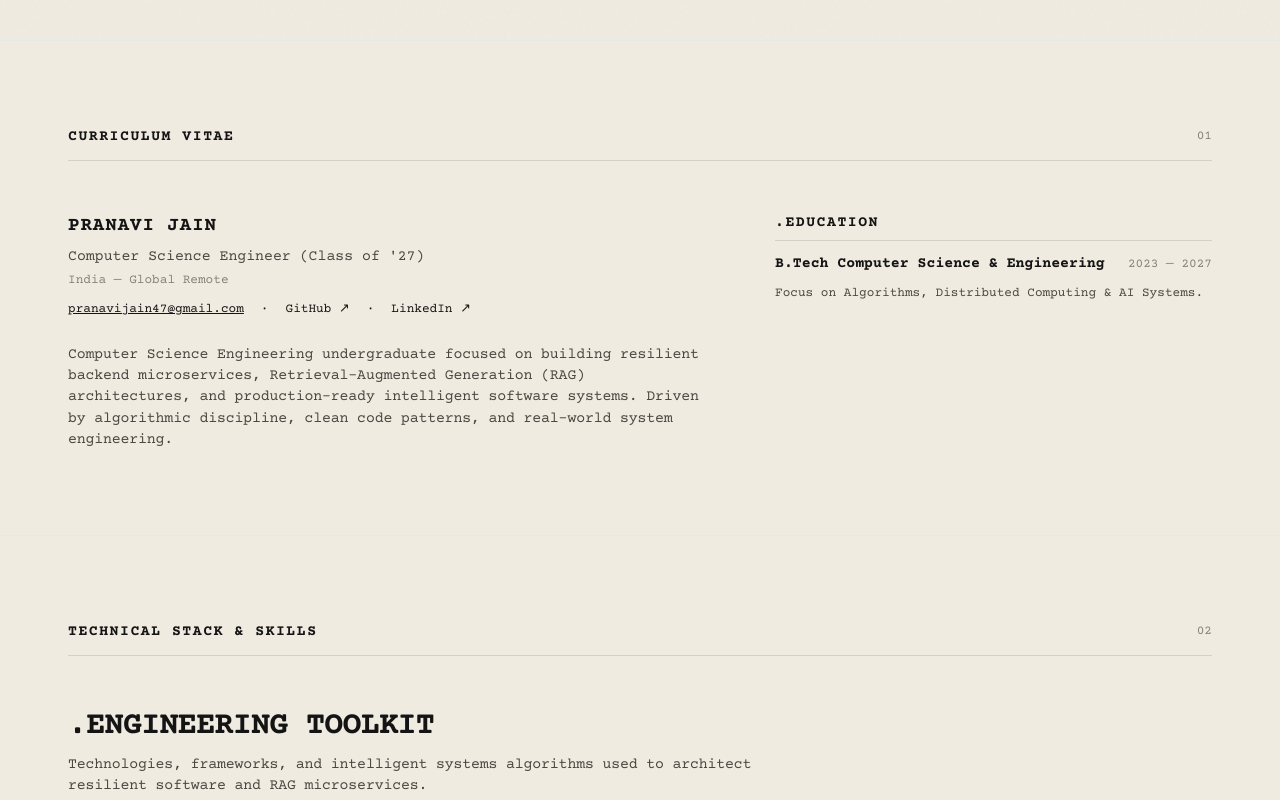
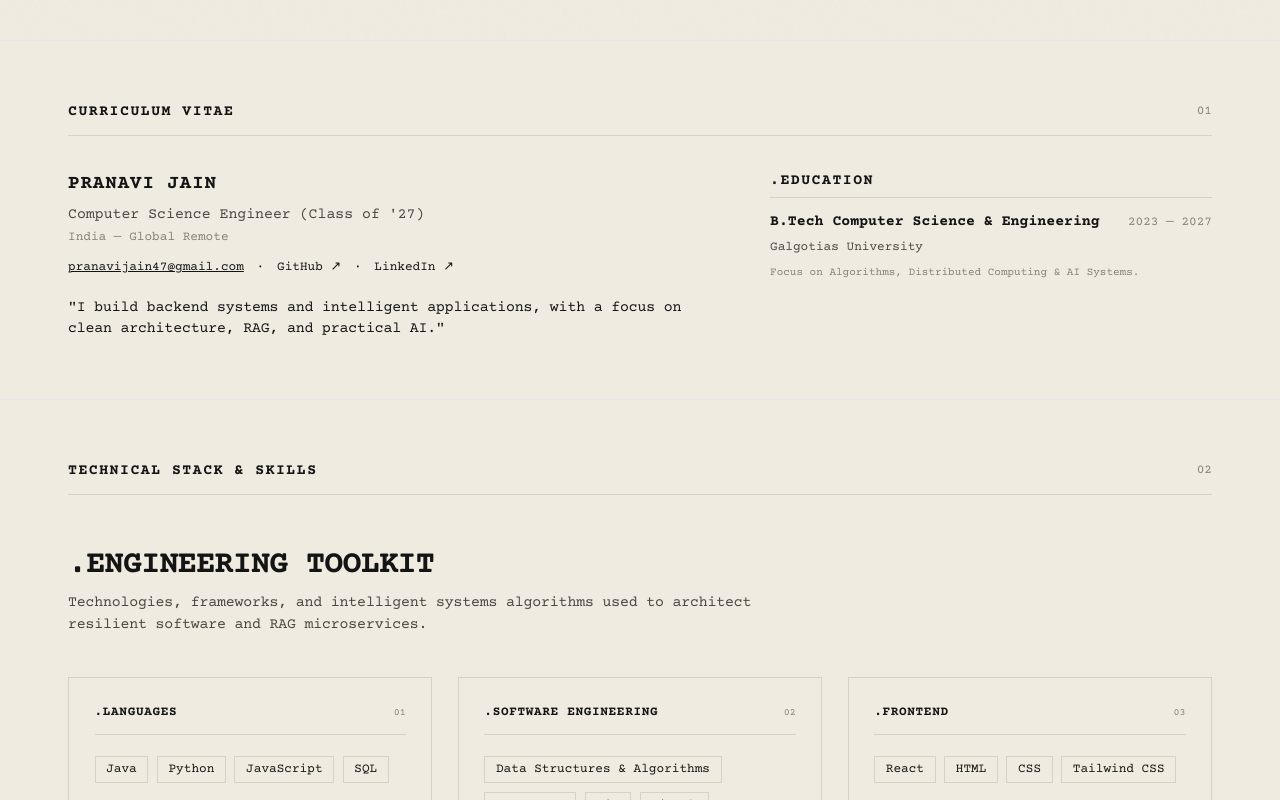
Before and after one commit to prranavii/portfolio, a React (Vite) app: page / in a window 1280 px wide. Shown: the part 760-1560 px from the top of the page. Built offline with nearby package versions, Linux system fonts and the light colour scheme; a web font is replaced by a local one.

Commit message:
refactor: compact Curriculum Vitae block with exact short bio and Galgotias University education details

```diff
--- a/src/components/About.jsx
+++ b/src/components/About.jsx
@@ -15,20 +15,18 @@ const About = () => {
   const emailDisplay = personalInfo.email.replace('mailto:', '');
 
   return (
-    <section id="about" className="py-12 md:py-20 px-4 sm:px-10 md:px-16 border-t border-paper-border/60 relative">
+    <section id="about" className="py-10 md:py-14 px-4 sm:px-10 md:px-16 border-t border-paper-border/60 relative">
       {/* Header bar */}
-      <div className="flex justify-between items-center w-full font-mono text-xs sm:text-sm text-ink-secondary border-b border-paper-border pb-3 mb-8 sm:mb-12">
+      <div className="flex justify-between items-center w-full font-mono text-xs sm:text-sm text-ink-secondary border-b border-paper-border pb-3 mb-6 sm:mb-8">
         <span className="uppercase tracking-widest text-ink font-semibold">Curriculum Vitae</span>
         <span className="text-ink-muted text-xs">01</span>
       </div>
 
-      {/* Main Grid Spread */}
-      <motion.div {...fadeUp} className="grid grid-cols-1 lg:grid-cols-12 gap-10 lg:gap-16 max-w-6xl mx-auto">
+      {/* Compact Editorial 2-Column Spread */}
+      <motion.div {...fadeUp} className="grid grid-cols-1 lg:grid-cols-12 gap-8 lg:gap-14 max-w-6xl mx-auto">
 
-        {/* Left Column: Identity & Integrated Paragraph Bio */}
+        {/* Left Column: Identity & Exact Short Bio */}
         <div className="lg:col-span-7 space-y-4">
-
-          {/* Identity Header */}
           <div className="space-y-1 font-mono text-sm">
             <h2 className="font-bold text-ink uppercase tracking-wider text-base sm:text-lg">
               PRANAVI JAIN
@@ -39,7 +37,7 @@ const About = () => {
             <p className="text-ink-muted text-xs">
               India — Global Remote
             </p>
-            <div className="pt-2 flex items-center gap-4 text-xs font-mono">
+            <div className="pt-2 flex flex-wrap items-center gap-3 text-xs font-mono">
               <a href={personalInfo.email} className="text-ink underline hover:text-ink-secondary">
                 {emailDisplay}
               </a>
@@ -54,32 +52,29 @@ const About = () => {
             </div>
           </div>
 
-          {/* Integrated Paragraph Bio directly under the name */}
-          <p className="typewriter-text text-xs sm:text-sm text-ink-secondary leading-relaxed pt-2">
-            Computer Science Engineering undergraduate focused on building resilient backend microservices, Retrieval-Augmented Generation (RAG) architectures, and production-ready intelligent software systems. Driven by algorithmic discipline, clean code patterns, and real-world system engineering.
+          {/* Exact Short Bio */}
+          <p className="typewriter-text text-xs sm:text-sm text-ink leading-relaxed pt-1">
+            "I build backend systems and intelligent applications, with a focus on clean architecture, RAG, and practical AI."
           </p>
-
         </div>
 
-        {/* Right Column: Education */}
-        <div className="lg:col-span-5 space-y-8">
-
-          {/* .EDUCATION */}
-          <div className="space-y-3">
+        {/* Right Column: Compact Education */}
+        <div className="lg:col-span-5 space-y-3">
           <h3 className="font-mono font-bold text-xs sm:text-sm text-ink tracking-widest uppercase border-b border-paper-border pb-1.5">
             .EDUCATION
           </h3>
-            <div className="font-mono text-xs sm:text-sm space-y-2">
+          <div className="font-mono text-xs sm:text-sm space-y-1.5">
             <div className="flex flex-col sm:flex-row justify-between sm:items-baseline text-ink font-semibold">
               <span>B.Tech Computer Science & Engineering</span>
               <span className="text-ink-muted text-xs font-normal">2023 — 2027</span>
             </div>
-              <p className="text-ink-secondary text-xs leading-relaxed">
+            <p className="text-ink-secondary text-xs font-medium">
+              Galgotias University
+            </p>
+            <p className="text-ink-muted text-[11px] leading-relaxed pt-0.5">
               Focus on Algorithms, Distributed Computing & AI Systems.
             </p>
           </div>
-          </div>
-
         </div>
 
       </motion.div>
--- a/src/components/Skills.jsx
+++ b/src/components/Skills.jsx
@@ -13,7 +13,7 @@ const Skills = () => {
   };
 
   return (
-    <section id="skills" className="py-12 md:py-20 px-4 sm:px-10 md:px-16 border-t border-paper-border/60 relative">
+    <section id="skills" className="py-10 md:py-14 px-4 sm:px-10 md:px-16 border-t border-paper-border/60 relative">
       {/* Section Header */}
       <div className="flex justify-between items-center w-full font-mono text-xs sm:text-sm text-ink-secondary border-b border-paper-border pb-3 mb-8 sm:mb-12">
         <span className="uppercase tracking-widest text-ink font-semibold">Technical Stack & Skills</span>
```
Lines whose indentation alone changed are shown as unchanged.
